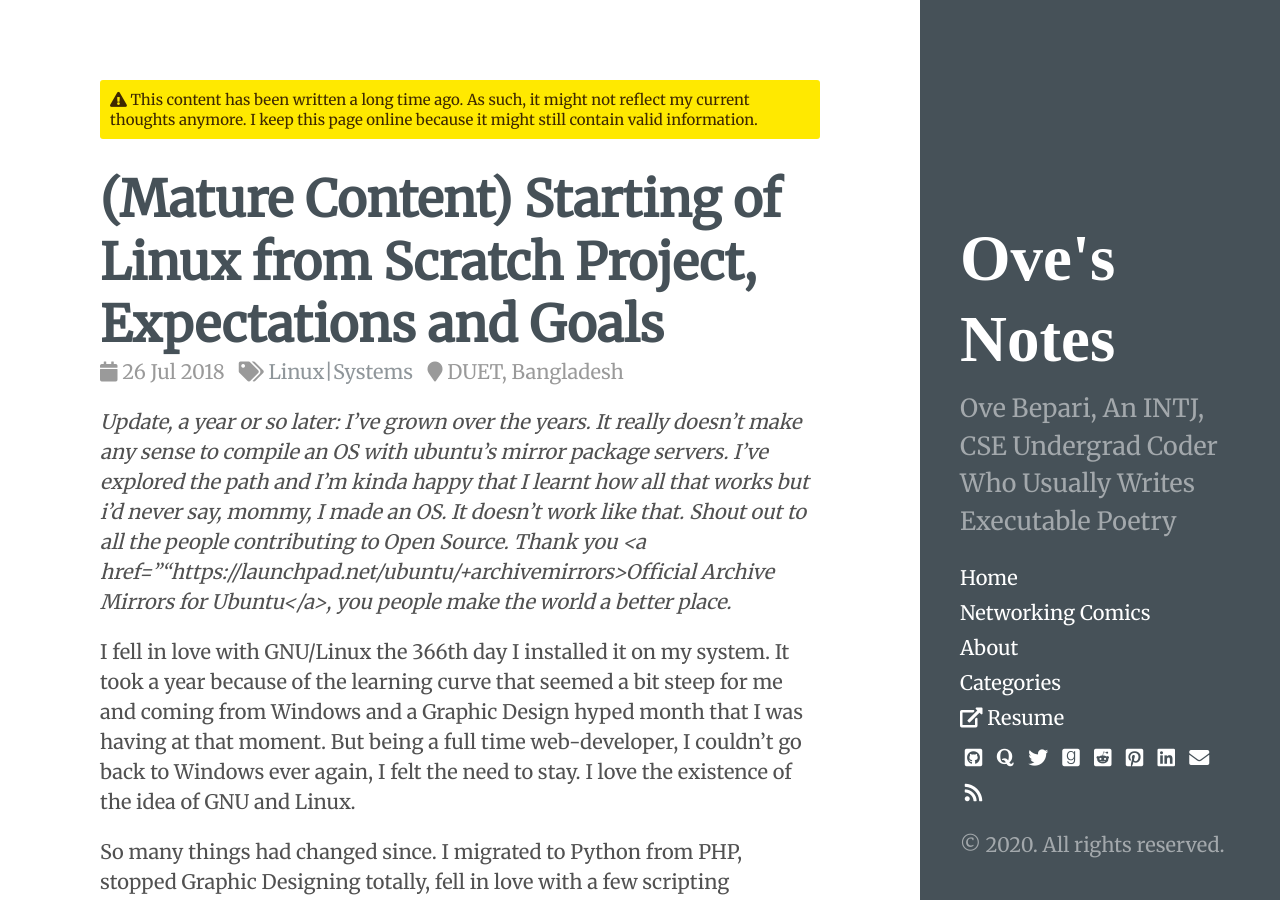
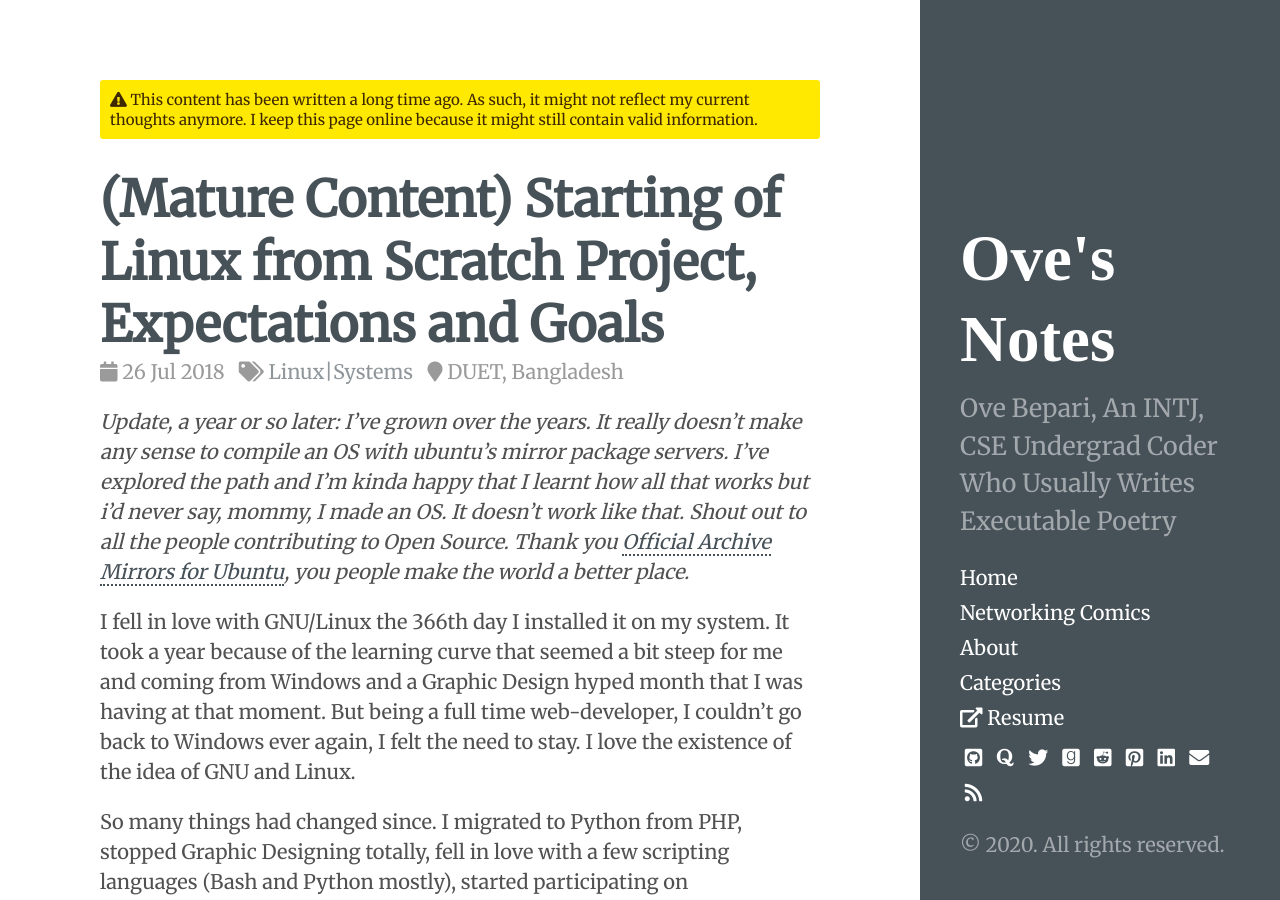
Before and after one commit to ovebepari/ovebepari.github.io, a Jekyll site: the page built from _posts/2018-07-26-Starting-of-Linux-from-Scratch-project.md, in a window 1280 px wide and 900 px high. Built offline with Jekyll 4.4.1, drawn with Linux system fonts in a browser that asks for light colours; comment, search, counter and statistics services are not loaded.

```diff
--- a/_posts/2018-07-26-Starting-of-Linux-from-Scratch-project.md
+++ b/_posts/2018-07-26-Starting-of-Linux-from-Scratch-project.md
@@ -6,7 +6,7 @@
 location: DUET, Bangladesh
 ---
 
-<i>Update, a year or so later: I've grown over the years. It really doesn't make any sense to compile an OS with ubuntu's mirror package servers. I've explored the path and I'm kinda happy that I learnt how all that works but i'd never say, mommy, I made an OS. It doesn't work like that. Shout out to all the people contributing to Open Source. Thank you <a href=""https://launchpad.net/ubuntu/+archivemirrors>Official Archive Mirrors for Ubuntu</a>, you people make the world a better place.</i>
+<i>Update, a year or so later: I've grown over the years. It really doesn't make any sense to compile an OS with ubuntu's mirror package servers. I've explored the path and I'm kinda happy that I learnt how all that works but i'd never say, mommy, I made an OS. It doesn't work like that. Shout out to all the people contributing to Open Source. Thank you <a href="https://launchpad.net/ubuntu/+archivemirrors">Official Archive Mirrors for Ubuntu</a>, you people make the world a better place.</i>
 
 I fell in love with GNU/Linux the 366th day I installed it on my system. It took a year because of the learning curve that seemed a bit steep for me and coming from Windows and a Graphic Design hyped month that I was having at that moment. But being a full time web-developer, I couldn't go back to Windows ever again, I felt the need to stay. I love the existence of the idea of GNU and Linux.
 
```
